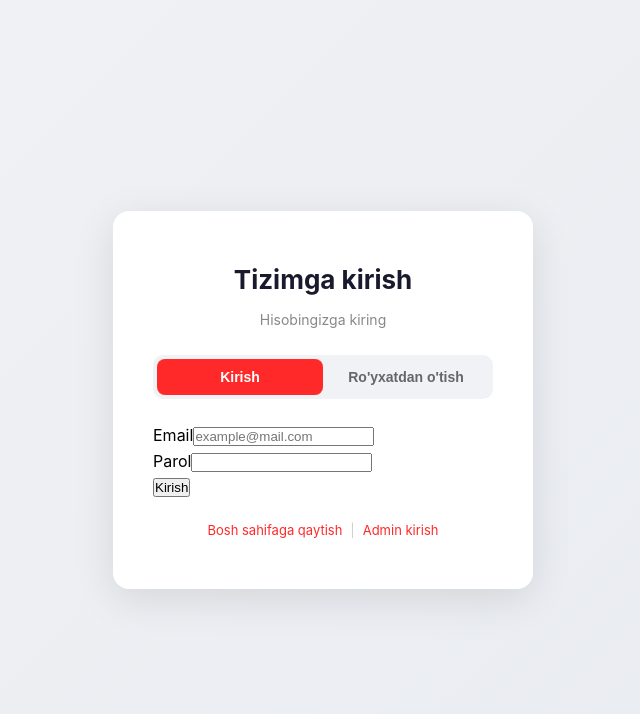
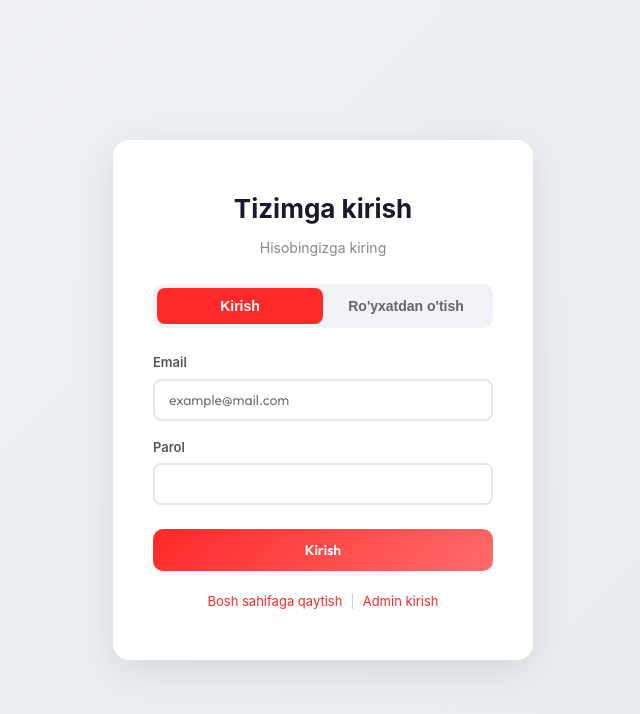
Before and after one commit to Shinagzuva211/My-Avto, a React (Vite) app: page /login in a window 1280 px wide. Shown: the top 714 px of the page, without its empty margins (317-957 px from the left). Built offline with nearby package versions, Linux system fonts and the light colour scheme; no server answers.

Commit message:
authorazation

```diff
--- a/src/Pages/AdminLogin.tsx
+++ b/src/Pages/AdminLogin.tsx
@@ -2,6 +2,7 @@ import { useState } from "react";
 import { useNavigate } from "react-router-dom";
 import { useTranslation } from "react-i18next";
 import { useAuth } from "../context/useAuth";
+import "./Admin.css";
 
 export default function AdminLogin() {
   const { t } = useTranslation();
--- a/src/Pages/UserLogin.css
+++ b/src/Pages/UserLogin.css
@@ -57,6 +57,78 @@
   color: white;
 }
 
+.user-login-box .login-error {
+  background: #fef2f2;
+  color: #dc2626;
+  padding: 12px 16px;
+  border-radius: 8px;
+  font-size: 14px;
+  margin-bottom: 20px;
+  text-align: center;
+}
+
+.user-login-box .form-group {
+  display: flex;
+  flex-direction: column;
+  gap: 6px;
+  margin-bottom: 16px;
+}
+
+.user-login-box .form-group label {
+  font-size: 13px;
+  font-weight: 600;
+  color: #555;
+}
+
+.user-login-box .form-group input {
+  padding: 10px 14px;
+  border: 2px solid #e5e7eb;
+  border-radius: 8px;
+  font-size: 14px;
+  font-family: Outfit, sans-serif;
+  transition: border-color 0.2s ease;
+  outline: none;
+  width: 100%;
+}
+
+.user-login-box .form-group input:focus {
+  border-color: #ff2929;
+}
+
+.user-login-box .form-group input:disabled {
+  background: #f5f5f5;
+  cursor: not-allowed;
+}
+
+.user-login-box form .btn {
+  display: inline-flex;
+  align-items: center;
+  justify-content: center;
+  gap: 8px;
+  width: 100%;
+  margin-top: 8px;
+  padding: 12px 20px;
+  border: none;
+  border-radius: 10px;
+  font-size: 14px;
+  font-weight: 600;
+  font-family: Outfit, sans-serif;
+  cursor: pointer;
+  transition: all 0.2s ease;
+  background: linear-gradient(135deg, #ff2929, #ff6b6b);
+  color: white;
+}
+
+.user-login-box form .btn:hover:not(:disabled) {
+  box-shadow: 0 4px 15px rgba(255, 41, 41, 0.4);
+  transform: translateY(-1px);
+}
+
+.user-login-box form .btn:disabled {
+  opacity: 0.6;
+  cursor: not-allowed;
+}
+
 .user-login-footer {
   margin-top: 20px;
   display: flex;
--- a/src/Pages/admin/Users.tsx
+++ b/src/Pages/admin/Users.tsx
@@ -1,4 +1,5 @@
 import { useEffect, useState } from "react";
+import { AUTH_API_URL } from "../../utils/api";
 
 type User = {
   _id?: string;
@@ -13,7 +14,7 @@ function getUserKey(u: User): string {
   return u._id ?? u.id ?? u.email ?? Math.random().toString(36);
 }
 
-const API_URL = (import.meta.env.VITE_AUTH_API_URL || "http://localhost:3001").replace(/\/$/, "");
+const API_URL = AUTH_API_URL;
 
 export default function Users() {
   const [users, setUsers] = useState<User[]>([]);
--- a/src/components/Contact.css
+++ b/src/components/Contact.css
@@ -19,7 +19,7 @@
 }
 
 #contact {
-    padding: 100px 8%;
+    padding: 60px 8%;
     background: linear-gradient(135deg,
             #ffffff,
             #fff8f8,
--- a/src/context/UserAuthContext.tsx
+++ b/src/context/UserAuthContext.tsx
@@ -1,10 +1,11 @@
 import { useState, type ReactNode } from "react";
 import { UserAuthContext } from "./user-auth-context";
 import type { SessionUser } from "./user-auth-context";
+import { AUTH_API_URL } from "../utils/api";
 
 const SESSION_KEY = "hodiy_user_session";
 
-const API_URL = (import.meta.env.VITE_AUTH_API_URL || "http://localhost:3001").replace(/\/$/, "");
+const API_URL = AUTH_API_URL;
 
 async function apiRequest(path: string, body: unknown): Promise<Response> {
   const res = await fetch(`${API_URL}${path}`, {
--- a/src/utils/api.ts
+++ b/src/utils/api.ts
@@ -1,3 +1,11 @@
+const AUTH_API_FALLBACK = import.meta.env.DEV
+  ? "http://localhost:3001"
+  : "https://authorization-8nex.onrender.com";
+
+export const AUTH_API_URL = (
+  import.meta.env.VITE_AUTH_API_URL || AUTH_API_FALLBACK
+).replace(/\/$/, "");
+
 export const fetchWithRetry = async (
   url: string,
   options: RequestInit = {},
```
